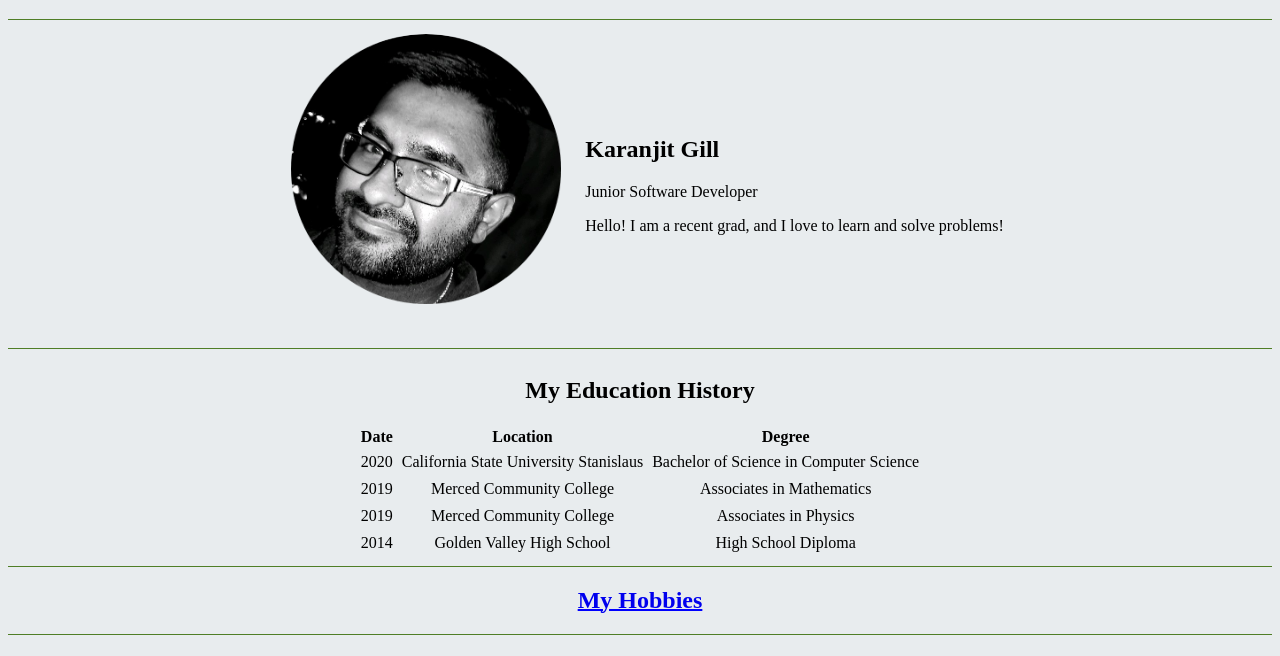
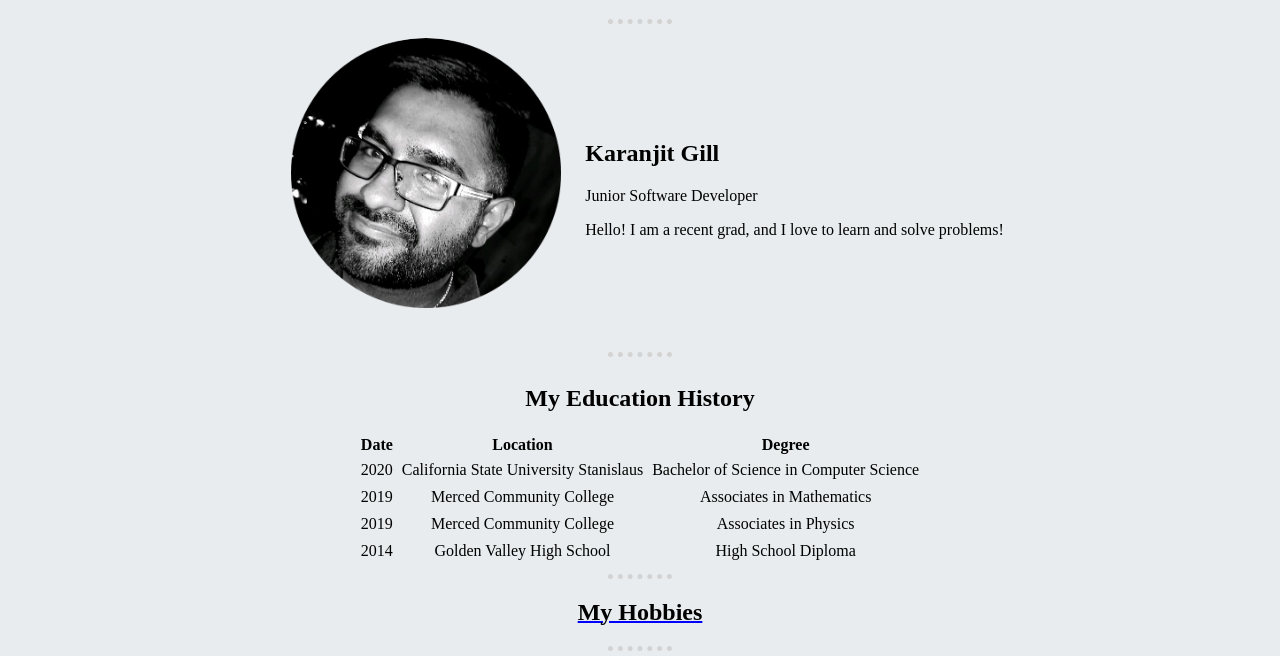
Before and after one commit to hyperlolo/WebDevRefresh, a plain HTML site: page IntroToHTML/HTMLPersonalSite/index.html in a window 1280 px wide. Shown: the part 61-717 px from the top of the page. Drawn offline with Linux system fonts and the light colour scheme.

Commit message:
Changes <hr> to be dotted and lightgrey

```diff
--- a/IntroToHTML/HTMLPersonalSite/style.css
+++ b/IntroToHTML/HTMLPersonalSite/style.css
@@ -2,10 +2,17 @@ body{
     background-color: #E8ECEE;
 }
 
+h1, h2, h3 {
+    color: black;
+}
+
 hr {
-    background-color: #4F7E26;
-    height: 1px;
-    border-style: none;
+    background-color: none;
+    border-color: lightgrey;
+    border-width: 5px;
+    width: 5%;
+    border-style: dotted none none none;
+
 }
 
 div{
```
